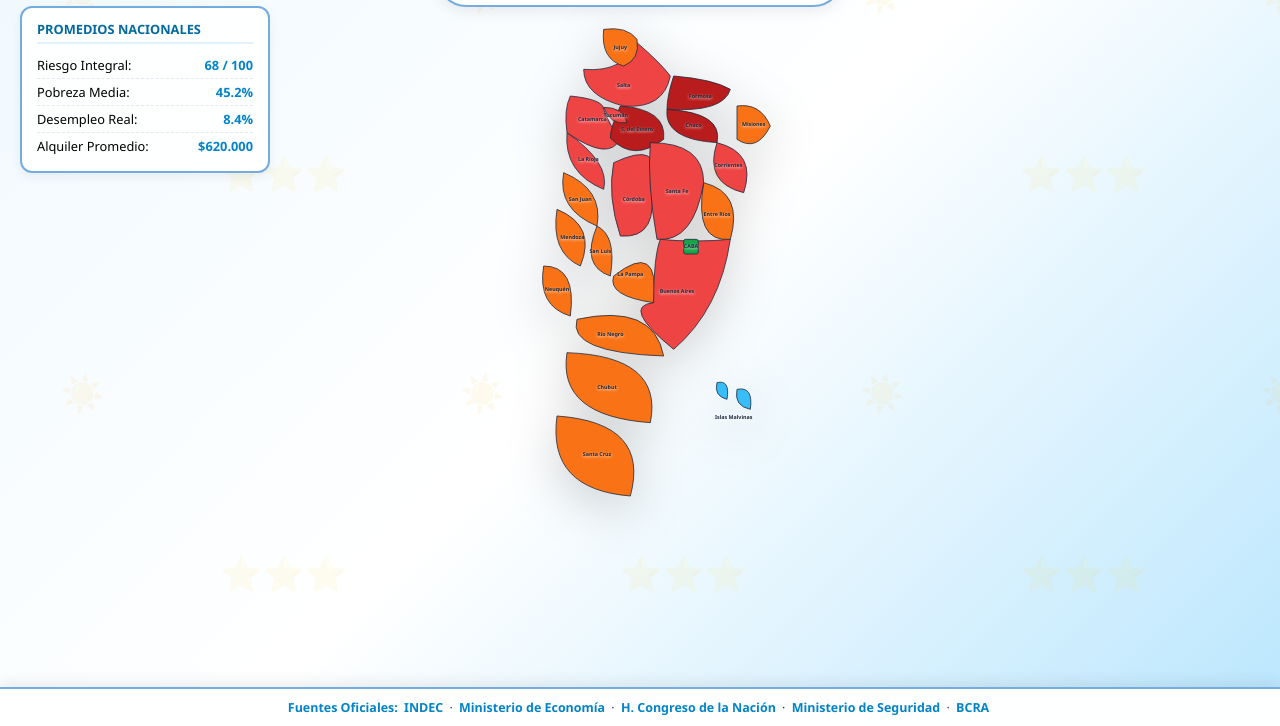
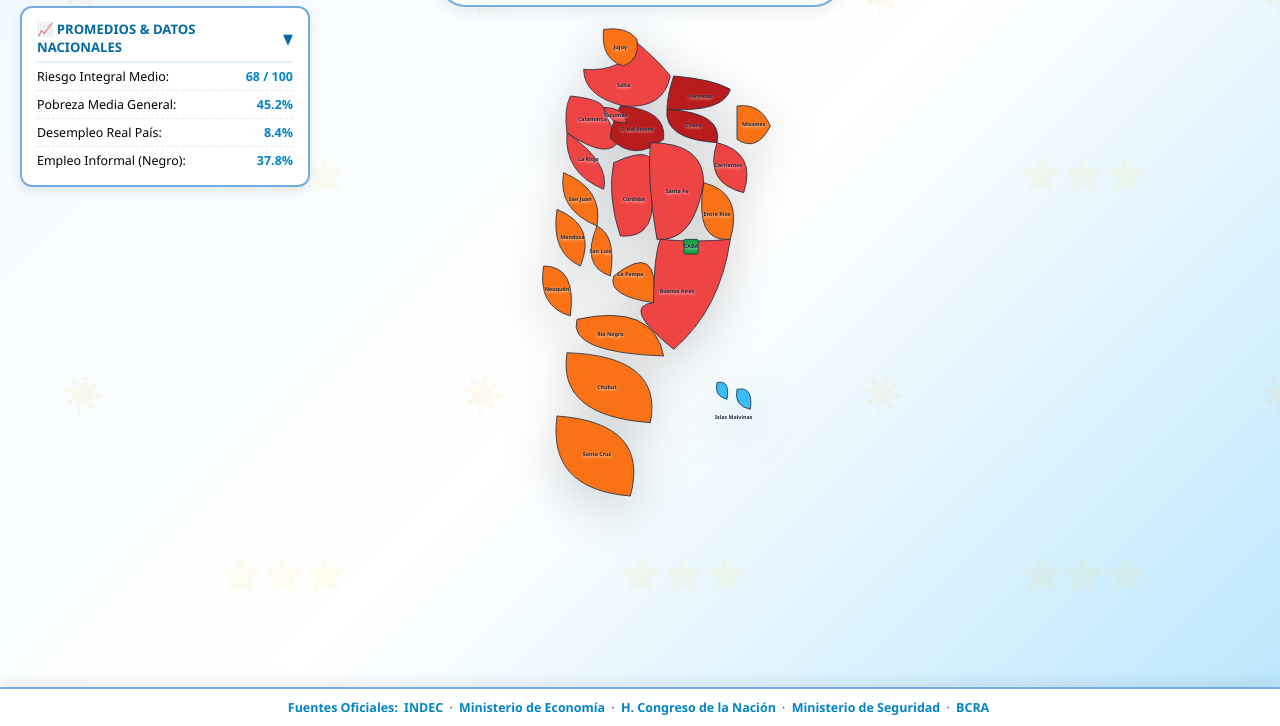
Before and after one commit to ShotwarArmstrong/monitor-civico-arg, a plain HTML site: page frontend/index.html in a window 1280 px wide. Shown: the part 74-800 px from the top of the page. Drawn offline with Linux system fonts and the light colour scheme.

Commit message:
Update index.html

```diff
--- a/frontend/index.html
+++ b/frontend/index.html
@@ -56,32 +56,50 @@
         #header h1 { margin: 0; font-size: 1.2em; color: #0f172a; }
         #header p { margin: 2px 0 0 0; font-size: 0.75em; color: #0284c7; font-weight: 600; }
 
+        /* Panel Nacional Masivo con Desplegable */
         #national-summary {
             position: absolute;
             top: 80px;
             left: 20px;
             z-index: 100;
-            background: rgba(255, 255, 255, 0.95);
+            background: rgba(255, 255, 255, 0.98);
             padding: 12px 15px;
             border-radius: 12px;
             border: 2px solid var(--celeste);
-            box-shadow: 0 4px 12px rgba(0,0,0,0.06);
-            width: 250px;
+            box-shadow: 0 4px 12px rgba(0,0,0,0.08);
+            width: 290px;
         }
-        #national-summary h3 {
-            margin: 0 0 8px 0;
-            font-size: 0.8em;
+        .nat-header {
+            display: flex;
+            justify-content: space-between;
+            align-items: center;
+            cursor: pointer;
+            font-size: 0.82em;
             color: #0369a1;
             text-transform: uppercase;
+            font-weight: bold;
             border-bottom: 2px solid #e0f2fe;
-            padding-bottom: 4px;
+            padding-bottom: 5px;
+            user-select: none;
+        }
+        .nat-header:hover { color: #0284c7; }
+        .nat-content {
+            max-height: 110px;
+            overflow-y: auto;
+            transition: max-height 0.3s ease-out;
+        }
+        #national-summary.open .nat-content {
+            max-height: 380px;
+        }
+        #national-summary.open .arrow-icon {
+            transform: rotate(180deg);
         }
         .nat-row {
             display: flex;
             justify-content: space-between;
             align-items: center;
-            padding: 4px 0;
-            font-size: 0.8em;
+            padding: 5px 0;
+            font-size: 0.78em;
             border-bottom: 1px dashed #e2e8f0;
         }
         .nat-row:last-child { border-bottom: none; }
@@ -229,7 +247,6 @@
         .data-row span { color: var(--text-muted); }
         .data-row strong { color: var(--text); }
 
-        /* Estilo para Acordeones Desplegables de Métricas e Historiales */
         .metric-dropdown {
             background: #f8fafc;
             border: 1px solid #cbd5e1;
@@ -277,7 +294,6 @@
             transform: rotate(180deg);
         }
 
-        /* Estilo para el acordeón desplegable general de corrupción */
         .dropdown-container {
             background: #fff5f5;
             border: 1px solid #fecaca;
@@ -368,12 +384,25 @@
         <img src="https://upload.wikimedia.org/wikipedia/commons/1/1a/Flag_of_Argentina.svg" class="flag-icon" alt="Arg">
     </div>
 
+    <!-- Panel de Promedios Nacionales Masivo Desplegable -->
     <div id="national-summary">
-        <h3>Promedios Nacionales</h3>
-        <div class="nat-row"><span>Riesgo Integral:</span><span class="nat-val">68 / 100</span></div>
-        <div class="nat-row"><span>Pobreza Media:</span><span class="nat-val">45.2%</span></div>
-        <div class="nat-row"><span>Desempleo Real:</span><span class="nat-val">8.4%</span></div>
-        <div class="nat-row"><span>Alquiler Promedio:</span><span class="nat-val">$620.000</span></div>
+        <div class="nat-header" onclick="toggleNationalSummary()">
+            <span>📈 Promedios & Datos Nacionales</span>
+            <span class="arrow-icon">▼</span>
+        </div>
+        <div class="nat-content">
+            <div class="nat-row"><span>Riesgo Integral Medio:</span><span class="nat-val">68 / 100</span></div>
+            <div class="nat-row"><span>Pobreza Media General:</span><span class="nat-val">45.2%</span></div>
+            <div class="nat-row"><span>Desempleo Real País:</span><span class="nat-val">8.4%</span></div>
+            <div class="nat-row"><span>Empleo Informal (Negro):</span><span class="nat-val">37.8%</span></div>
+            <div class="nat-row"><span>Alquiler Promedio 2 Amb:</span><span class="nat-val">$620.000</span></div>
+            <div class="nat-row"><span>Canasta Básica Total (Cbt):</span><span class="nat-val">$925.000</span></div>
+            <div class="nat-row"><span>Salario Promedio Ripte:</span><span class="nat-val">$810.000</span></div>
+            <div class="nat-row"><span>Empleados Públicos (Total):</span><span class="nat-val">3.45 Millones</span></div>
+            <div class="nat-row"><span>Presión Tributaria Efectiva:</span><span class="nat-val">28.4% PBI</span></div>
+            <div class="nat-row"><span>Deuda Externa Consolidada:</span><span class="nat-val">USD 412 Mil Mill.</span></div>
+            <div class="nat-row"><span>Causas Corrupción Federales:</span><span class="nat-val">1.420 Activas</span></div>
+        </div>
     </div>
 
     <button id="btn-volver-mapa" onclick="restablecerMapaNacional()">⬅ Ver Mapa Completo</button>
@@ -516,7 +545,6 @@
         <div class="section-heading">📊 Economía Real, Empleo & Costo de Vida (6 Años)</div>
         <div class="data-row"><span>Población Total:</span><strong id="panel-poblacion">-</strong></div>
 
-        <!-- Pobreza con Desplegable 6 Años -->
         <div class="metric-dropdown" id="drop-pobreza">
             <div class="metric-dropdown-header" onclick="toggleMetricDrop('drop-pobreza')">
                 <span>Tasa de Pobreza (Ver últimos 6 años)</span><span class="arrow-icon">▼</span>
@@ -524,7 +552,6 @@
             <div class="metric-dropdown-content"><ul id="list-pobreza"></ul></div>
         </div>
 
-        <!-- Desempleo Real con Desplegable 6 Años -->
         <div class="metric-dropdown" id="drop-desempleo">
             <div class="metric-dropdown-header" onclick="toggleMetricDrop('drop-desempleo')">
                 <span>Desempleo Real (Ver últimos 6 años)</span><span class="arrow-icon">▼</span>
@@ -532,7 +559,6 @@
             <div class="metric-dropdown-content"><ul id="list-desempleo"></ul></div>
         </div>
 
-        <!-- Empleo Registrado vs Informal con Desplegable -->
         <div class="metric-dropdown" id="drop-empleo-tipo">
             <div class="metric-dropdown-header" onclick="toggleMetricDrop('drop-empleo-tipo')">
                 <span>Estructura de Empleo: Blanco vs Negro (6 Años)</span><span class="arrow-icon">▼</span>
@@ -545,7 +571,6 @@
         <div class="data-row"><span>Alquiler Promedio (2 amb):</span><strong id="panel-alquiler">-</strong></div>
         <div class="data-row"><span>Ingresos Brutos (Alícuota máx):</span><strong id="panel-iibb">-</strong></div>
 
-        <!-- Impuestos Recientes, Pros y Contras -->
         <div class="tax-box">
             <strong>🏛️ Nuevos Impuestos / Tasas Creadas:</strong>
             <span id="panel-impuestos-nuevos">-</span>
@@ -934,6 +959,11 @@
             container.classList.toggle('open');
         }
 
+        function toggleNationalSummary() {
+            const container = document.getElementById('national-summary');
+            container.classList.toggle('open');
+        }
+
         function toggleMetricDrop(dropId) {
             const container = document.getElementById(dropId);
             container.classList.toggle('open');
@@ -995,7 +1025,6 @@
 
             document.getElementById('panel-poblacion').innerText = `${data.poblacion.toLocaleString('es-AR')} hab.`;
 
-            // Llenar listas históricas de 6 años
             llenarListaHistorica('list-pobreza', data.pobreza_historial);
             llenarListaHistorica('list-desempleo', data.desempleo_historial);
             llenarListaHistorica('list-empleo-tipo', data.empleo_tipo_historial);
@@ -1019,7 +1048,7 @@
             document.getElementById('panel-vial').innerText = `${data.siniestros_viales_fatales}`;
 
             document.getElementById('panel-presupuesto-social').innerText = data.presupuesto_social;
-            document.getElementById('panel-mortalidad-infantil').innerText = `${data.mortalidad_infantil_tasa} ‰`;
+            document.include = document.getElementById('panel-mortalidad-infantil').innerText = `${data.mortalidad_infantil_tasa} ‰`;
             document.getElementById('panel-camas').innerText = `${data.camas_uti_cada_10k}`;
             document.getElementById('panel-escuela').innerText = `${data.escolarizacion_secundaria}%`;
             document.getElementById('panel-agua').innerText = `${data.cobertura_agua_cloacas}%`;
```
